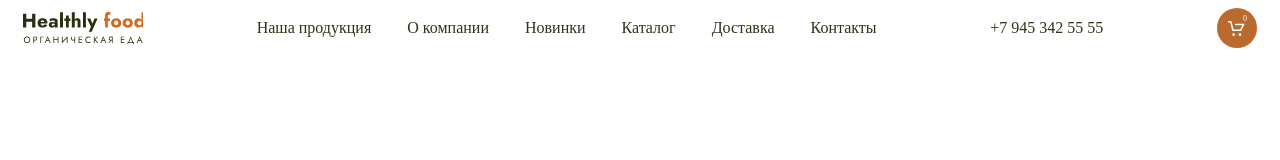
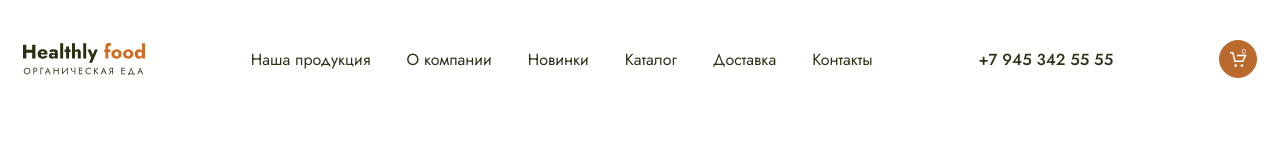
Before and after one commit to BestDmitriy/Module_02_Shop, a website built with webpack: page src/index.html in a window 1280 px wide. Built offline with nearby package versions, Linux system fonts and the light colour scheme.

Commit message:
add scss

```diff
--- a/src/index.html
+++ b/src/index.html
@@ -9,7 +9,7 @@
   <body>
     <div class="main">
       <header class="header">
-        <a href="" class="logo"></a>
+        <a href="#" class="logo"></a>
         <nav>
           <ul class="header__nav">
             <li class="header__item">
@@ -33,9 +33,9 @@
           </ul>
         </nav>
         <a href="tel:+79453425555" class="header__tel">+7 945 342 55 55</a>
-        <a href="#" class="header__cart">
+        <button href="#" class="header__cart">
           <span class="header__counter">0</span>
-        </a>
+        </button>
       </header>
     </div>
   </body>
--- a/src/styles/main.scss
+++ b/src/styles/main.scss
@@ -1,10 +1,25 @@
-$text: #2e3318;
+@import url('https://fonts.googleapis.com/css2?family=Cormorant:ital,wght@0,700;1,700&family=Jost:wght@400;500&display=swap');
+
+$green: #2e3318;
 $orange: #ba6a2c;
 $white: #ffffff;
+
+$font-jost: 'Jost', sans-serif;
+$font-cormorant: 'Cormorant', serif;
+
+html {
+    font-size: 10px;
+}
+
+body {
+    font-size: 1.6rem;
+    font-family: $font-jost;
+}
 
 .header {
     max-width: 1440px;
     margin: 0 auto;
+    margin-top: 4rem;
     padding-left: 15px;
     padding-right: 15px;
     display: flex;
@@ -15,19 +30,20 @@ $white: #ffffff;
         list-style-type: none;
         margin: 0;
         padding-left: 0;
-        gap: 36px;
+        gap: 3.6rem;
     }
     &__link {
-        font-size: 16px;
-        color: $text;
+        font-size: 1.6rem;
+        color: $green;
         text-decoration: none;
         &:hover {
             color: $orange;
         }
     }
     &__tel {
-        font-size: 16px;
-        color: $text;
+        font-size: 1.6rem;
+        font-weight: 500;
+        color: $green;
         text-decoration: none;
         &:hover {
             color: $orange;
@@ -35,23 +51,27 @@ $white: #ffffff;
     }
     &__cart {
         display: block;
-        width: 40px;
-        height: 40px;
+        width: 3.8rem;
+        height: 3.8rem;
         border-radius: 100%;
+        border: 1px solid $orange;
         background-image: url(../images/cart.svg);
         background-color: $orange;
         background-repeat: no-repeat;
-        background-size: 17px 15px;
+        background-size: 1.7rem 1.5rem;
         background-position: center center;
         position: relative;
-
+        &:hover {
+            color: $green;
+            border: 1px solid $green;
+        }
     }
     &__counter {
         position: absolute;
-        right: 10px;
-        top: 6px;
+        right: 1rem;
+        top: .6rem;
         color: $white;
-        font-size: 8px;
+        font-size: .8rem;
     }
 }
 .logo {
@@ -59,7 +79,6 @@ $white: #ffffff;
     background-repeat: no-repeat;
     background-size: cover;
     display: block;
-    width: 120px;
-    height: 32px;
-
+    width: 12.2rem;
+    height: 3.2rem;
 }
```
